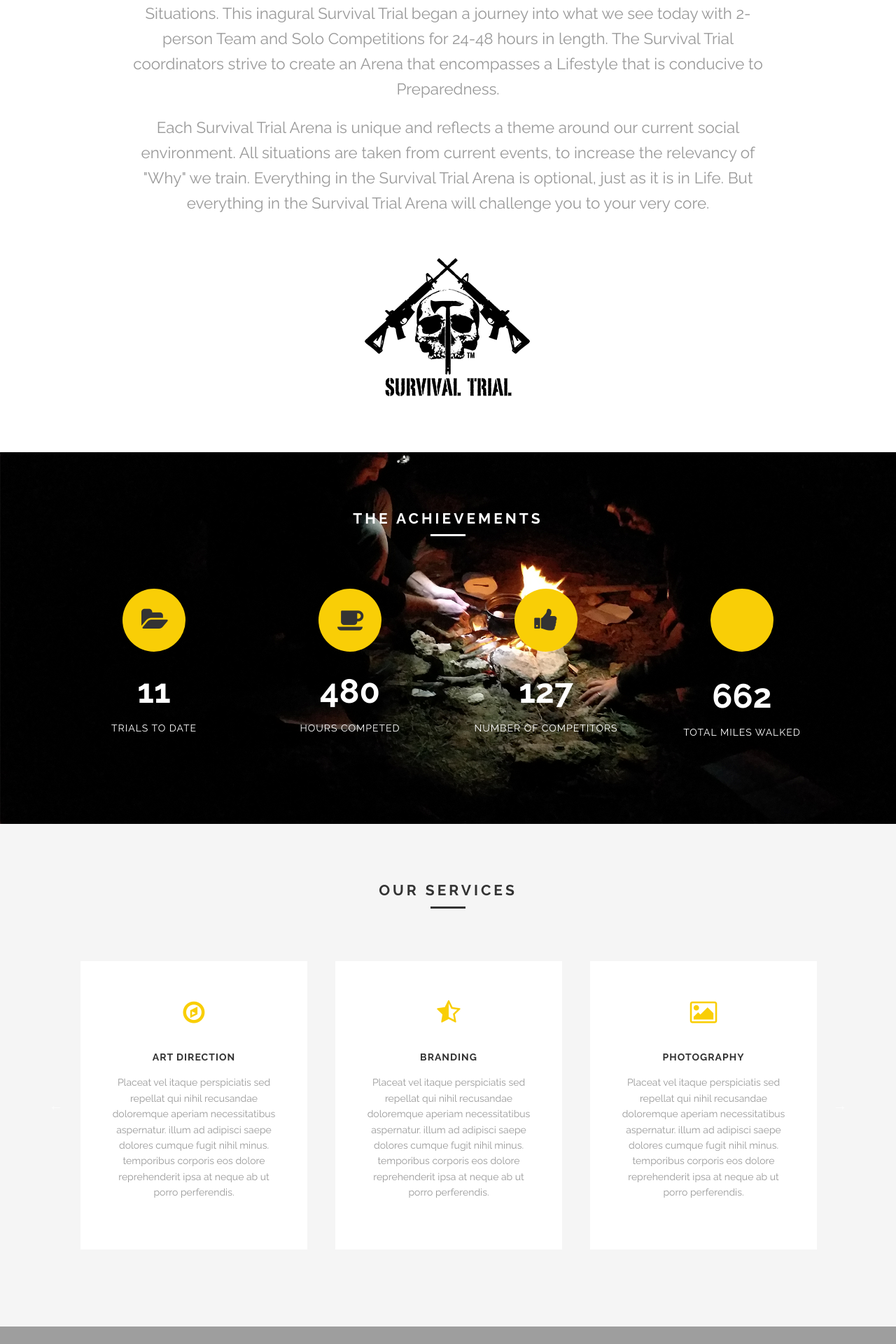
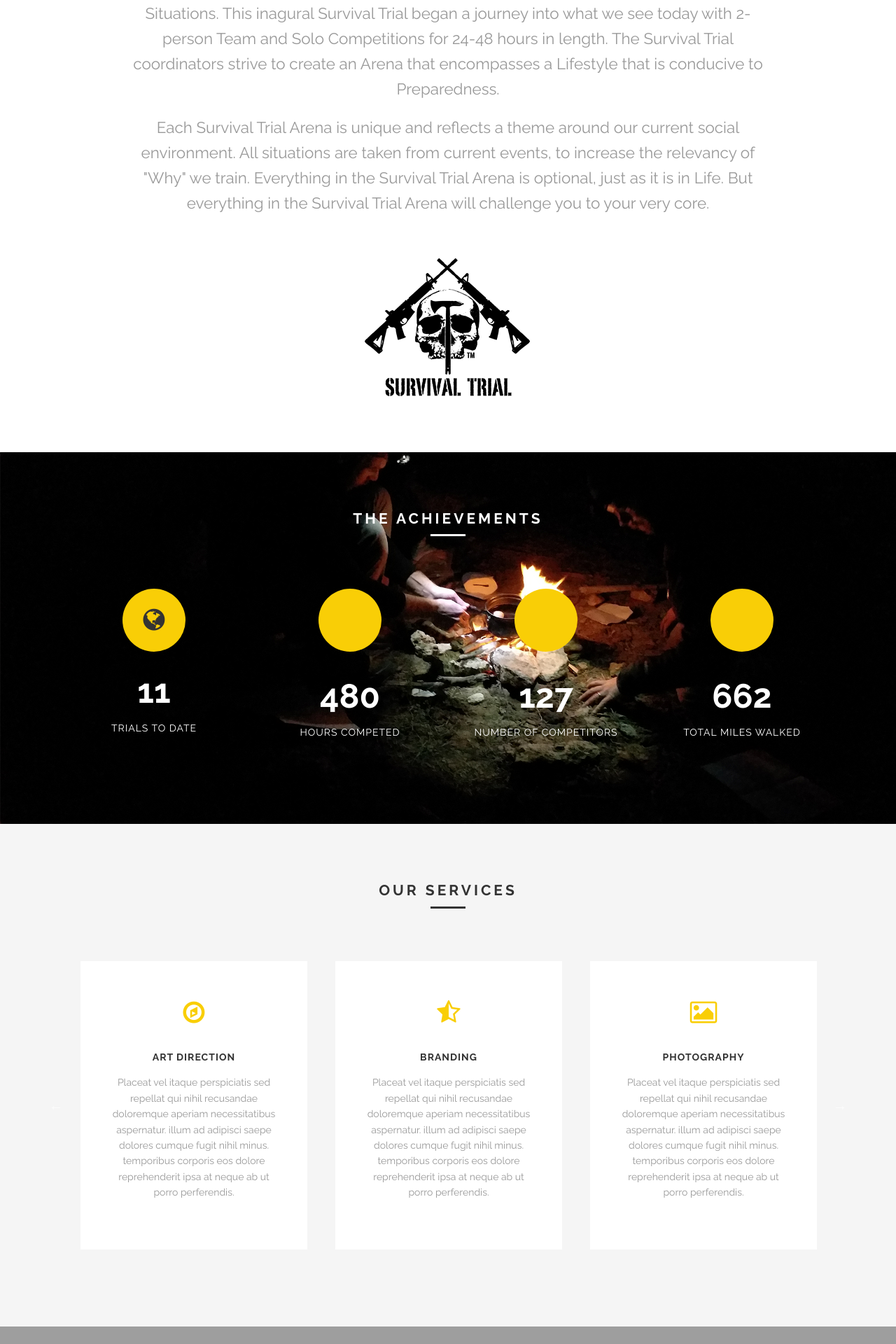
Before and after one commit to jonweiler/jonweiler.github.io, a Jekyll site: the page built from index.html, in a window 1280 px wide. Shown: the part 1165-3085 px from the top of the page at 70% size. Built offline with Jekyll 4.4.1, drawn with Linux system fonts in a browser that asks for light colours.

Commit message:
change achievement icons

```diff
--- a/index.html
+++ b/index.html
@@ -283,16 +283,16 @@
   </div>
    <div class='row'>
     <div class='medium-3 large-3 columns'>
-      {% include milestone.html title="Trials to Date" from="0" to="11" icon_class="fa fa-folder-open" %}
+      {% include milestone.html title="Trials to Date" from="0" to="11" icon_class="fa fa-globe" %}
     </div>
     <div class='medium-3 large-3 columns'>
-      {% include milestone.html title="Hours Competed" from="0" to="480" icon_class="fa fa-coffee" %}
+      {% include milestone.html title="Hours Competed" from="0" to="480" icon_class="fa fa-hourglass" %}
     </div>
     <div class='medium-3 large-3 columns'>
-      {% include milestone.html title="Number of Competitors" from="0" to="127" icon_class="fa fa-thumbs-up" %}
+      {% include milestone.html title="Number of Competitors" from="0" to="127" icon_class="fa fa-adult" %}
     </div>
     <div class='medium-3 large-3 columns'>
-      {% include milestone.html title="Total Miles Walked" from="0" to="662" icon_class="fa fa-text" %}
+      {% include milestone.html title="Total Miles Walked" from="0" to="662" icon_class="fa fa-foot" %}
     </div>
   </div>
   <div class='two spacing'></div>
```
